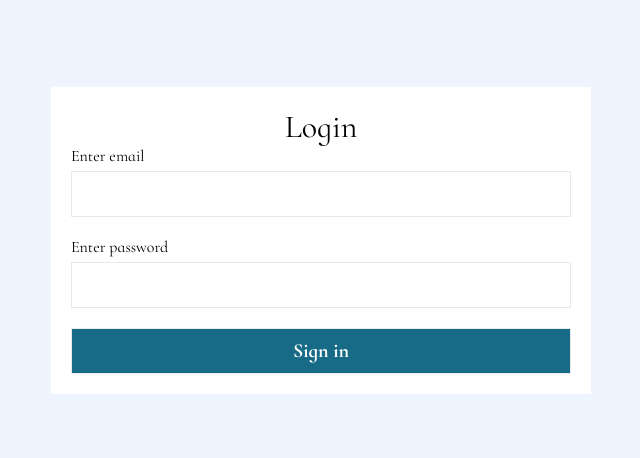
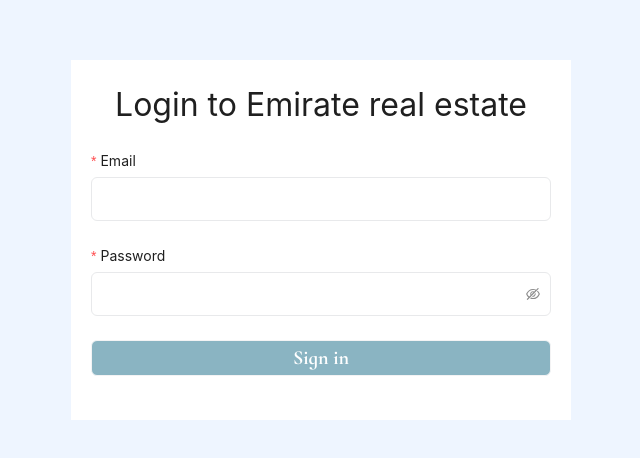
Before and after one commit to MartaMarkiv/real-estate-web, a React (Create React App) app: page /login in a window 1280 px wide. Shown: the part 160-618 px from the top of the page, without its empty margins (319-959 px from the left). Built offline with nearby package versions, Linux system fonts and the light colour scheme.

Commit message:
Updated style and Login

```diff
--- a/package.json
+++ b/package.json
@@ -6,6 +6,7 @@
     "@testing-library/jest-dom": "^5.17.0",
     "@testing-library/react": "^13.4.0",
     "@testing-library/user-event": "^13.5.0",
+    "antd": "^5.13.2",
     "axios": "^1.6.5",
     "react": "^18.2.0",
     "react-dom": "^18.2.0",
--- a/src/_variables.scss
+++ b/src/_variables.scss
@@ -1,5 +1,6 @@
 $main-color: #176B87;
 $secondary-color:#EEF5FF;
+$active-color: #238696;
 $text-color: #888;
 $text-grey-color: #afb2b8;
 $border-color: #e8e9eb;
--- a/src/api.js
+++ b/src/api.js
@@ -1,5 +1,6 @@
 import axios from "axios";
 
 export default axios.create({
-  baseURL: "https://newsapi.org/v2/"
+  //baseURL: "https://newsapi.org/v2/"
+  baseURL: "http://185.107.237.254:8000/"
 });
--- a/src/components/button/ButtonComponent.jsx
+++ b/src/components/button/ButtonComponent.jsx
@@ -1,13 +1,16 @@
 import "./styles.scss";
+import { Button } from "antd";
 
-function ButtonComponent({text, sendAction, typeButton = "button"}) {
-  return <button
+function ButtonComponent({text, sendAction, typeButton = "button", disabled = false}) {
+  return <Button
     className="button"
-    onClick={sendAction}
-    type={typeButton}
+    type="primary"
+    htmlType={typeButton}
+    onClick={()=>sendAction}
+    disabled={disabled}
   >
     {text}
-  </button>
+  </Button>
 }
 
 export default ButtonComponent;
--- a/src/components/button/styles.scss
+++ b/src/components/button/styles.scss
@@ -1,15 +1,32 @@
 @import "../../variables";
 
-.button {
+.button.ant-btn-primary {
   font-family: "CormorantInfant";
   font-size: 18px;
-  background-color: $main-color;
+  background: $main-color;
   color: white;
-  padding: 10px;
+  padding: 5px 10px;
   border: 1px solid $border-color;
   cursor: pointer;
   min-width: 100px;
+
+  &:hover {
+    background-color: $active-color !important;
+  }
+
   &:active {
-    background-color: #86B6F6;
+    background-color: $main-color !important;
+  }
+
+  &:disabled {
+    cursor: default;
+    opacity: 0.5;
+    &:hover {
+      background-color: $main-color !important;
+    }
+  }
+
+  &.ant-btn {
+    height: auto;
   }
 }
--- /dev/null
+++ b/src/components/submitButton/SubmitButton.jsx
@@ -0,0 +1,32 @@
+import React from "react";
+import { Form } from "antd";
+import ButtonComponent from "../button/ButtonComponent";
+
+function SubmitButton({ form, submitForm }) {
+  const [submittable, setSubmittable] = React.useState(false);
+
+  // Watch all values
+  const values = Form.useWatch([], form);
+
+  React.useEffect(() => {
+    form.validateFields({ validateOnly: true }).then(
+      () => {
+        setSubmittable(true);
+      },
+      () => {
+        setSubmittable(false);
+      },
+    );
+  }, [values]);
+
+  return (
+    <ButtonComponent
+      text="Sign in"
+      typeButton="submit"
+      sendAction={submitForm}
+      disabled={!submittable}
+    />
+  );
+}
+
+export default SubmitButton;
--- a/src/index.js
+++ b/src/index.js
@@ -1,4 +1,4 @@
-import React from "react";
+// import React from "react";
 import ReactDOM from "react-dom/client";
 import "./index.scss";
 // import App from "./App";
@@ -8,9 +8,9 @@ import router from "./routes/route";
 
 const root = ReactDOM.createRoot(document.getElementById("root"));
 root.render(
-  <React.StrictMode>
+  // <React.StrictMode>
     <RouterProvider router={router} />
-  </React.StrictMode>
+  // </React.StrictMode>
 );
 
 // If you want to start measuring performance in your app, pass a function
--- a/src/pages/loginPage/LoginPage.jsx
+++ b/src/pages/loginPage/LoginPage.jsx
@@ -1,7 +1,7 @@
 import { useState } from "react";
 import "./styles.scss";
-import ButtonComponent from "../../components/button/ButtonComponent";
-import InputComponent from "../../components/input/InputComponent";
+import SubmitButton from "../../components/submitButton/SubmitButton";
+import { Form, Input } from "antd";
 
 function LoginPage() {
 
@@ -14,6 +14,16 @@ function LoginPage() {
     console.log("Submit form");
     console.log(email);
     console.log(password);
+    // eslint-disable-next-line no-unused-vars
+    const promiseA = new Promise((resolve, reject) => {
+
+      setTimeout(()=> {
+        console.log("Success");
+        resolve(777);
+      }, 3000);
+    });
+
+    promiseA.then((val) => console.log("asynchronous logging has val:", val));
   }
 
   const changeEmail = (e) => {
@@ -24,25 +34,58 @@ function LoginPage() {
     setPassword(e.target.value);
   }
 
+  const onFinish = (values) => {
+    console.log("Success:", values);
+  };
+
+  const onFinishFailed = (errorInfo) => {
+    console.log("Failed:", errorInfo);
+  };
+
+  const [form] = Form.useForm();
+
   return(<section className="loginPage">
-    <form className="loginFormWrapper" onSubmit={submitForm}>
-      <div className="loginHeader">Login</div>
-      <label htmlFor="loginEmail">Enter email</label>
-      <InputComponent
-        textValue={email}
-        typeInput="email"
-        changeValue={changeEmail}
-        id="loginEmail"
-      />
-      <label htmlFor="loginPassword">Enter password</label>
-      <InputComponent
-        textValue={password}
-        typeInput="password"
-        changeValue={changePassword}
-        id="loginPassword"
-      />
-      <ButtonComponent text="Sign in" typeButton="submit" sendAction={submitForm}/>
-    </form>
+    <Form
+      className="loginFormWrapper"
+      name="basic"
+      layout="vertical"
+      form={form}
+      onFinish={onFinish}
+      onFinishFailed={onFinishFailed}
+      onSubmitCapture={submitForm}
+      autoComplete="off"
+    >
+      <div className="loginHeader">Login to Emirate real estate</div>
+      <Form.Item
+        label="Email"
+        name="email"
+        rules={
+          [
+            { required: true, message: "Email is required!" },
+            { type: "email", message: "Please, enter a valid email" }
+          ]
+        }
+      >
+        <Input onChange={changeEmail}/>
+      </Form.Item>
+
+      <Form.Item
+        label="Password"
+        name="password"
+        rules={[
+          {
+            required: true,
+            message: "Please input your password!",
+          },
+        ]}
+      >
+        <Input.Password onChange={changePassword}/>
+      </Form.Item>
+
+      <Form.Item>
+        <SubmitButton form={form}/>
+      </Form.Item>
+    </Form>
   </section>)
 }
 
--- a/src/pages/loginPage/styles.scss
+++ b/src/pages/loginPage/styles.scss
@@ -20,12 +20,27 @@
     .loginHeader {
       font-size: 32px;
       align-self: center;
+      margin-bottom: 20px;
+    }
+
+    .ant-form-item {
+      width: 100%;
+      .ant-form-item-label {
+        padding-bottom: 5px;
+      }
+
+      .ant-input-affix-wrapper {
+        padding: 0;
+        padding-right: 10px;
+      }
+
+      .ant-input-outlined {
+        border-color: $border-color;
+      }
     }
 
     input {
-      margin-top: 5px;
-      margin-bottom: 20px;
-      padding: 11px 15px;
+      padding: 10px 15px;
     }
 
     .button {
--- a/src/pages/mainPage/MainPage.jsx
+++ b/src/pages/mainPage/MainPage.jsx
@@ -10,8 +10,11 @@ function Main() {
   const [selectedItem, setSelectedItem] = useState(null);
 
   const fetchData = useCallback(async () => {
-    await api.get(`top-headlines?country=us&apiKey=9abaa2f7310f448db3fdb531a85093cc`)
+    //await api.get(`top-headlines?country=us&apiKey=9abaa2f7310f448db3fdb531a85093cc`)
+    // await api.get(`login`)
+    await api.post(`login`, {emiil:"volodymyr.solchanyk@gmail.com", password:"admin12345"})
       .then(resp => {
+        console.log(resp);
         const data = resp.data["articles"].map(item => {
           const { urlToImage: imageUrl, title, author, description, publishedAt, url } = item;
           const index = uuidv4();
@@ -20,7 +23,9 @@ function Main() {
         setDataTable(data);
       })
       // eslint-disable-next-line no-unused-vars
-      .catch(err => {});
+      .catch(err => {
+        console.log(err);
+      });
   }, []);
 
   useEffect(() => {
```
Also changed, not shown: src/App.scss (line endings or trailing spaces), src/components/submitButton/styles.scss (added), 1 other file (tests, documents, lock files or other folders).
